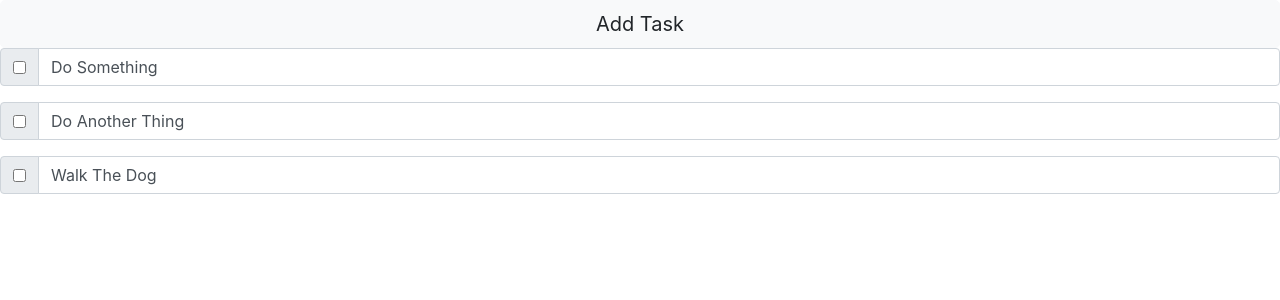
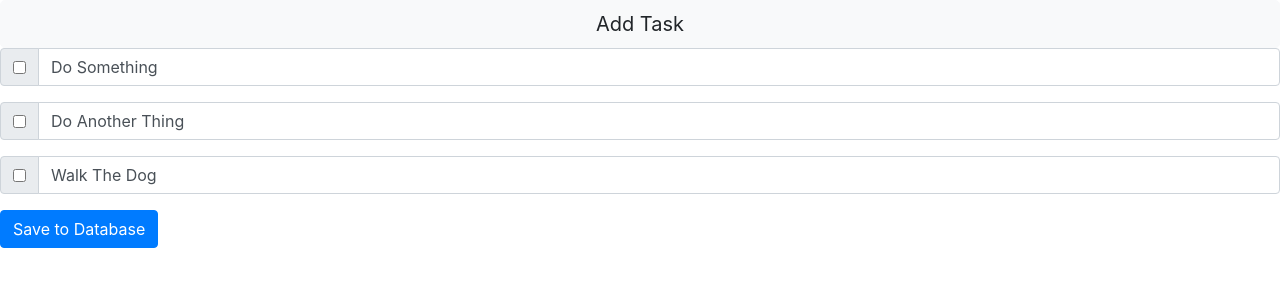
Before and after one commit to davidtaing/todo-app, a React (Create React App) app in the folder frontend/: page / in a window 1280 px wide. Shown: the top 300 px of the page. Built offline with nearby package versions, Linux system fonts and the light colour scheme.

Commit message:
Added skeleton SaveToDBButton

```diff
--- a/frontend/src/App.js
+++ b/frontend/src/App.js
@@ -2,6 +2,7 @@ import React, { useState } from 'react';
 
 import AddTaskButton from './components/AddTaskButton';
 import TaskList from './components/TaskList';
+import SaveToDbButton from './components/SaveToDbButton';
 
 const data = [
   {
@@ -86,6 +87,7 @@ function App() {
     <div className="App">
       <AddTaskButton onClick={onAddTaskClick} />
       <TaskList tasks={tasks} onTaskChecked={onTaskChecked} onDeleteTaskClick={onDeleteTaskClick} />
+      <SaveToDbButton onClick={() => { console.log("Saved changes to the database lol.") }} />
     </div>
   );
 }
--- /dev/null
+++ b/frontend/src/components/SaveToDbButton.js
@@ -0,0 +1,10 @@
+import React from 'react';
+import Button from 'react-bootstrap/Button';
+
+const SaveToDbButton = ({onSaveToDBClick}) => {
+    return (
+        <Button alt="Save all changes to the database." onClick={onSaveToDBClick} >Save to Database</Button>
+    )
+}
+
+export default SaveToDbButton;
```
